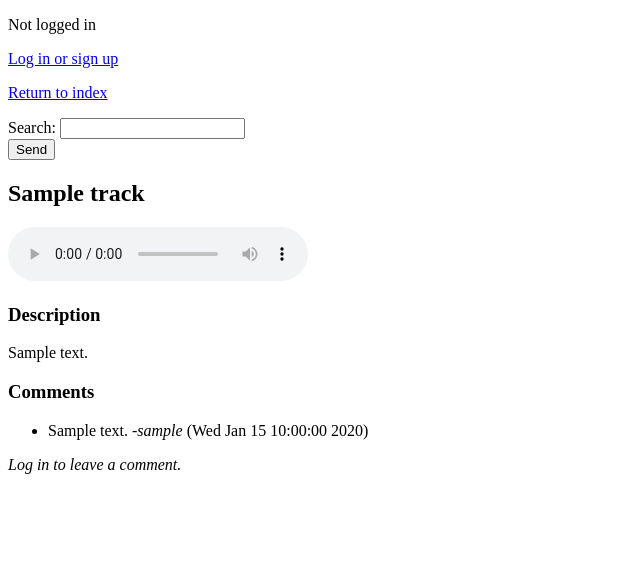
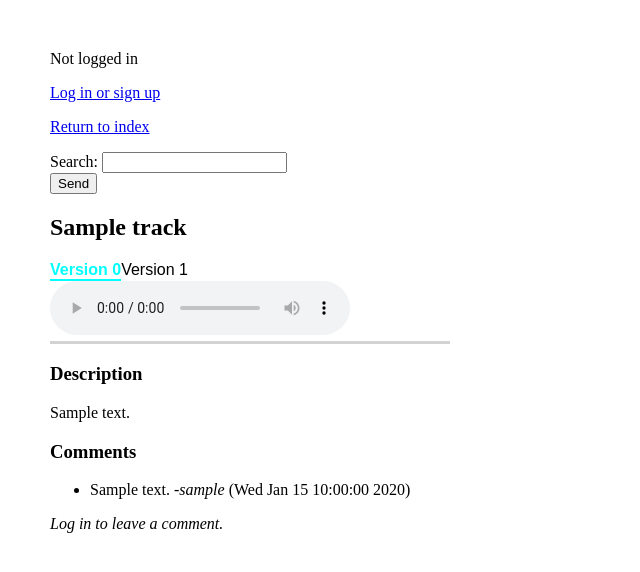
Before and after one commit to kortekoski/Musiikinjakosovellus, a Flask app: template templates/track.html in a window 1280 px wide. Shown: the top 572 px of the page, without its empty margins (0-640 px from the left). Run offline with Flask 3, Linux system fonts and the light colour scheme; the template is opened without the code that fills it: most values are stand-ins (such as "Sample title", 1, 10 or a date in 2020); data that the repository does not hold is empty.

Commit message:
added version tabs with primitive css

```diff
--- /dev/null
+++ b/static/styles.css
@@ -0,0 +1,44 @@
+body {
+    margin: 50px;
+}
+
+.versiontabs {
+    display: flex;
+    flex-wrap: wrap;
+    max-width: 400px;
+    font-family: sans-serif;
+}
+
+.tabs_label {
+    padding 10px 16px;
+    cursor: pointer;
+}
+
+.tabs_radio {
+    display: none;
+}
+
+.tabs_content {
+    order: 1;
+    width: 100%;
+    border-bottom: 3px solid lightgray;
+    line-height: 1.5;
+    font-size: 0.9em;
+    display: none;
+}
+
+.tabs_radio:checked+.tabs_label {
+    font-weight: bold;
+    color: aqua;
+    border-bottom: 2px solid aqua;
+}
+
+.tabs_radio:checked+.tabs_label+.tabs_content {
+    display: initial;
+}
+
+.changelogs {
+    background-color: lightgray;
+    padding: 20x;
+    width: 400px;
+}
--- a/templates/track.html
+++ b/templates/track.html
@@ -1,14 +1,54 @@
 <!DOCTYPE html>
 <head>
     <meta charset="utf-8">
+    <link rel="stylesheet" href="{{ url_for('static', filename='styles.css')}}" />
+    <script>
+        // Allow only one audio file to play at a time
+        const playTrack = (i) => {
+            const audios = document.querySelectorAll('audio');
+            const currentAudio = audios[i];
+
+            audios.forEach((audio) => {
+                if (audio !== currentAudio) {
+                    audio.pause();
+                }
+            });
+
+            currentAudio.play();
+        }
+    </script>
 </head>
 <body>
 {% include "loginbox.html" %}
 
 <h2>{{ track.name }}</h2>
-<!-- TODO: fetch the different versions from the database. -->
 <!-- The different versions of the track will hopefully have their own tabs here. -->
-<audio controls src="/play/{{ track.id }}"></audio>
+{% if versions %}
+    <!-- tab test starts here -->
+    <p>
+        <div class="versiontabs">
+            <input type="radio" class="tabs_radio" name="tabs_version" id="versiontab0" checked>
+            <label for="versiontab0" class="tabs_label">Version 0</label>
+            <div class="tabs_content">
+                <audio controls src="/play/{{ track.id }}/0" onplay="playTrack(0)"></audio>
+            </div>
+            {% for version in versions %}
+                <input type="radio" class="tabs_radio" name="tabs_version" id="versiontab{{version.version_number}}">
+                <label for="versiontab{{version.version_number}}" class="tabs_label">Version {{version.version_number}}</label>
+                <div class="tabs_content">
+                    <audio controls src="/play/{{ track.id }}/{{version.version_number}}" onplay="playTrack({{version.version_number}})"></audio>
+                    <div class="changelogs">
+                        <h3>Changelog</h3>
+                        <p>{{version.changelog}}</p>
+                    </div>
+                </div>
+            {% endfor %}
+        </div>
+{% else %}
+    <p>
+        <audio controls src="/play/{{ track.id }}/0"></audio>
+{% endif %}
+
 
 <h3>Description</h3>
 <p>{{ track.description }}</p>
--- a/utils/error.py
+++ b/utils/error.py
@@ -5,4 +5,7 @@ def throw(errorcode):
     if errorcode == 403:
         return abort(403, "Access forbidden: You do not have permission to access this resource.")
 
+    if errorcode == 404:
+        return abort(404, "The requested resource could not be found.")
+
     return abort(400)
```
Also changed, not shown: routes.py (+17 -5 lines).
